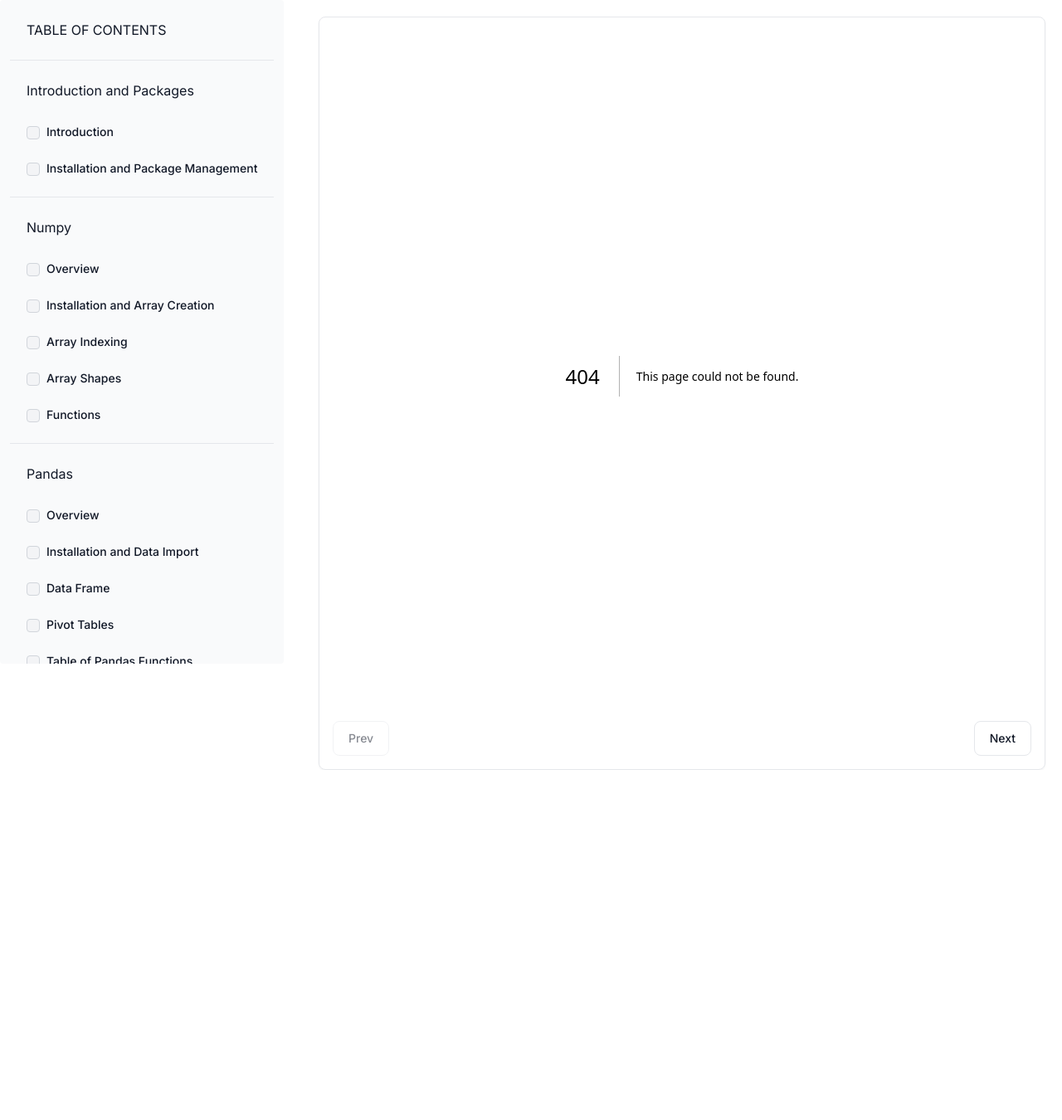
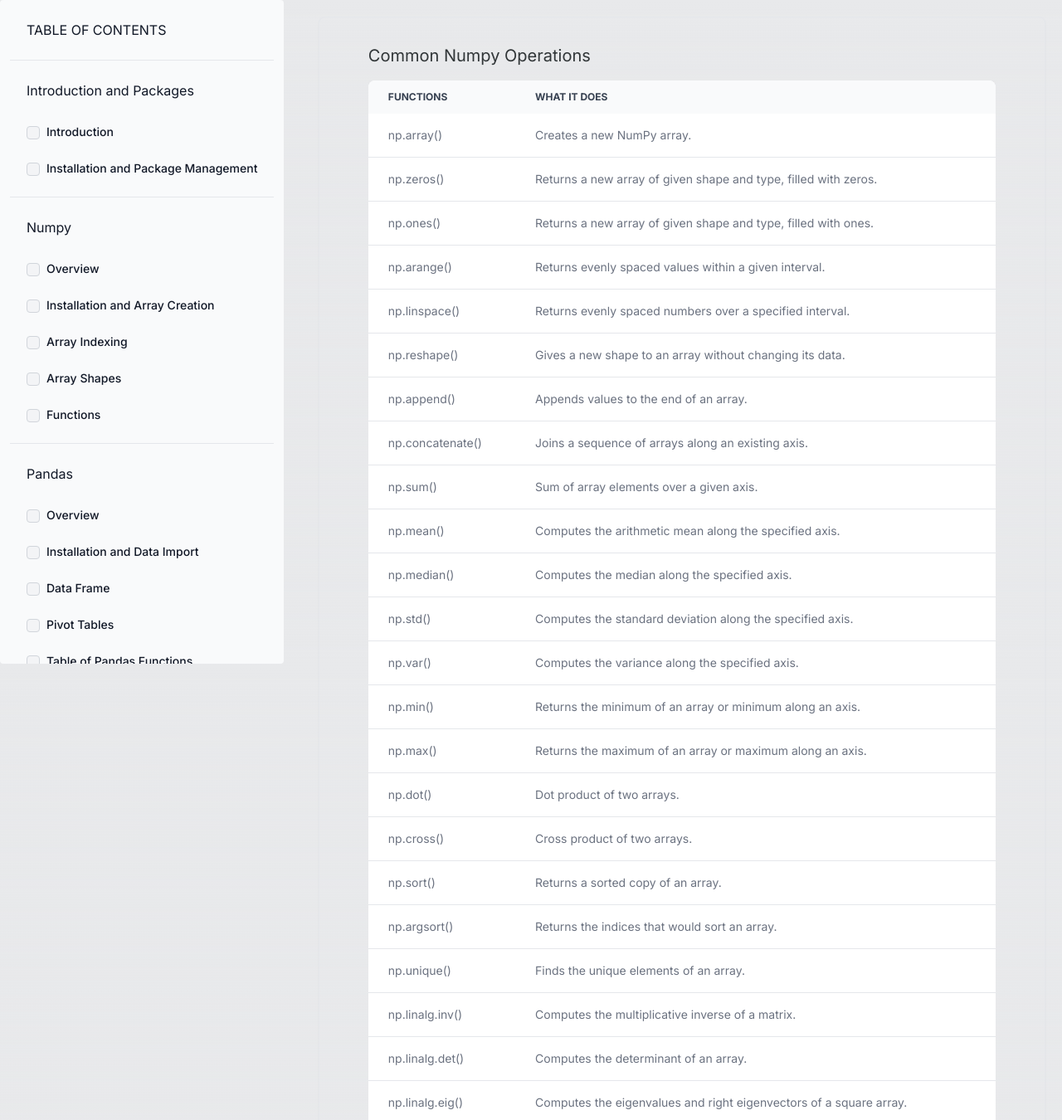
Before and after one commit to austin-bmitchell15/cs3803_website, a Next.js app: page /numpy/table in a window 1280 px wide. Before the commit this address had no page. Shown: the top 1350 px of the page at 83% size. Before the commit the page ends 928 px from the top, so only its background shows below. Built offline with nearby package versions, Linux system fonts and the light colour scheme.

Commit message:
table for numpy commands

```diff
--- /dev/null
+++ b/src/app/numpy/table/page.tsx
@@ -0,0 +1,48 @@
+import TablePreview from "@/components/TablePreview";
+import { Content } from "@/services/TableTypes";
+
+const numpyContent: Content = [
+    {
+        title: "Common Numpy Operations",
+        items: [
+            {"func":"np.array()","what_it_does":"Creates a new NumPy array."},
+            {"func":"np.zeros()","what_it_does":"Returns a new array of given shape and type, filled with zeros."},
+            {"func":"np.ones()","what_it_does":"Returns a new array of given shape and type, filled with ones."},
+            {"func":"np.arange()","what_it_does":"Returns evenly spaced values within a given interval."},
+            {"func":"np.linspace()","what_it_does":"Returns evenly spaced numbers over a specified interval."},
+            {"func":"np.reshape()","what_it_does":"Gives a new shape to an array without changing its data."},
+            {"func":"np.append()","what_it_does":"Appends values to the end of an array."},
+            {"func":"np.concatenate()","what_it_does":"Joins a sequence of arrays along an existing axis."},
+            {"func":"np.sum()","what_it_does":"Sum of array elements over a given axis."},
+            {"func":"np.mean()","what_it_does":"Computes the arithmetic mean along the specified axis."},
+            {"func":"np.median()","what_it_does":"Computes the median along the specified axis."},
+            {"func":"np.std()","what_it_does":"Computes the standard deviation along the specified axis."},
+            {"func":"np.var()","what_it_does":"Computes the variance along the specified axis."},
+            {"func":"np.min()","what_it_does":"Returns the minimum of an array or minimum along an axis."},
+            {"func":"np.max()","what_it_does":"Returns the maximum of an array or maximum along an axis."},
+            {"func":"np.dot()","what_it_does":"Dot product of two arrays."},
+            {"func":"np.cross()","what_it_does":"Cross product of two arrays."},
+            {"func":"np.sort()","what_it_does":"Returns a sorted copy of an array."},
+            {"func":"np.argsort()","what_it_does":"Returns the indices that would sort an array."},
+            {"func":"np.unique()","what_it_does":"Finds the unique elements of an array."},
+            {"func":"np.linalg.inv()","what_it_does":"Computes the multiplicative inverse of a matrix."},
+            {"func":"np.linalg.det()","what_it_does":"Computes the determinant of an array."},
+            {"func":"np.linalg.eig()","what_it_does":"Computes the eigenvalues and right eigenvectors of a square array."},
+            {"func":"np.linalg.eigh()","what_it_does":"Computes the eigenvalues and eigenvectors of a Hermitian or symmetric matrix."},
+            {"func":"np.linalg.solve()","what_it_does":"Solves a linear matrix equation, or system of linear scalar equations."},
+            {"func":"np.linalg.svd()","what_it_does":"Performs singular value decomposition."},
+            {"func":"np.linalg.pinv()","what_it_does":"Computes the Moore-Penrose pseudoinverse of a matrix."},
+            {"func":"np.linalg.norm()","what_it_does":"Computes the norm of a vector or matrix."},
+            {"func":"np.linalg.qr()","what_it_does":"Computes the QR decomposition of a matrix."},
+            {"func":"np.linalg.cholesky()","what_it_does":"Computes the Cholesky decomposition of a matrix."}
+        ]
+    }
+]
+
+import React from 'react'
+
+export default function NumpyTablePage() {
+  return (
+    <TablePreview content={numpyContent}/>
+  )
+}
```
